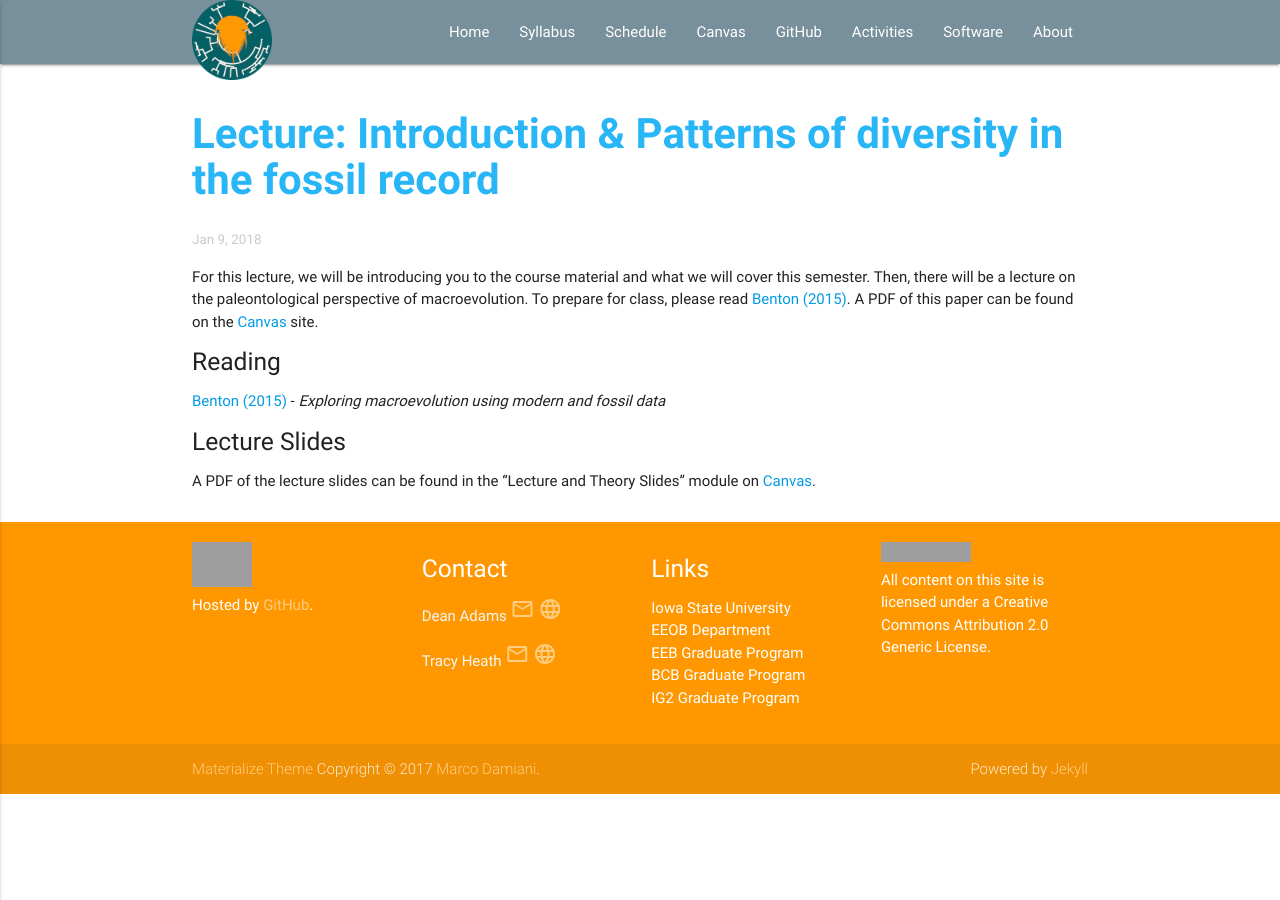
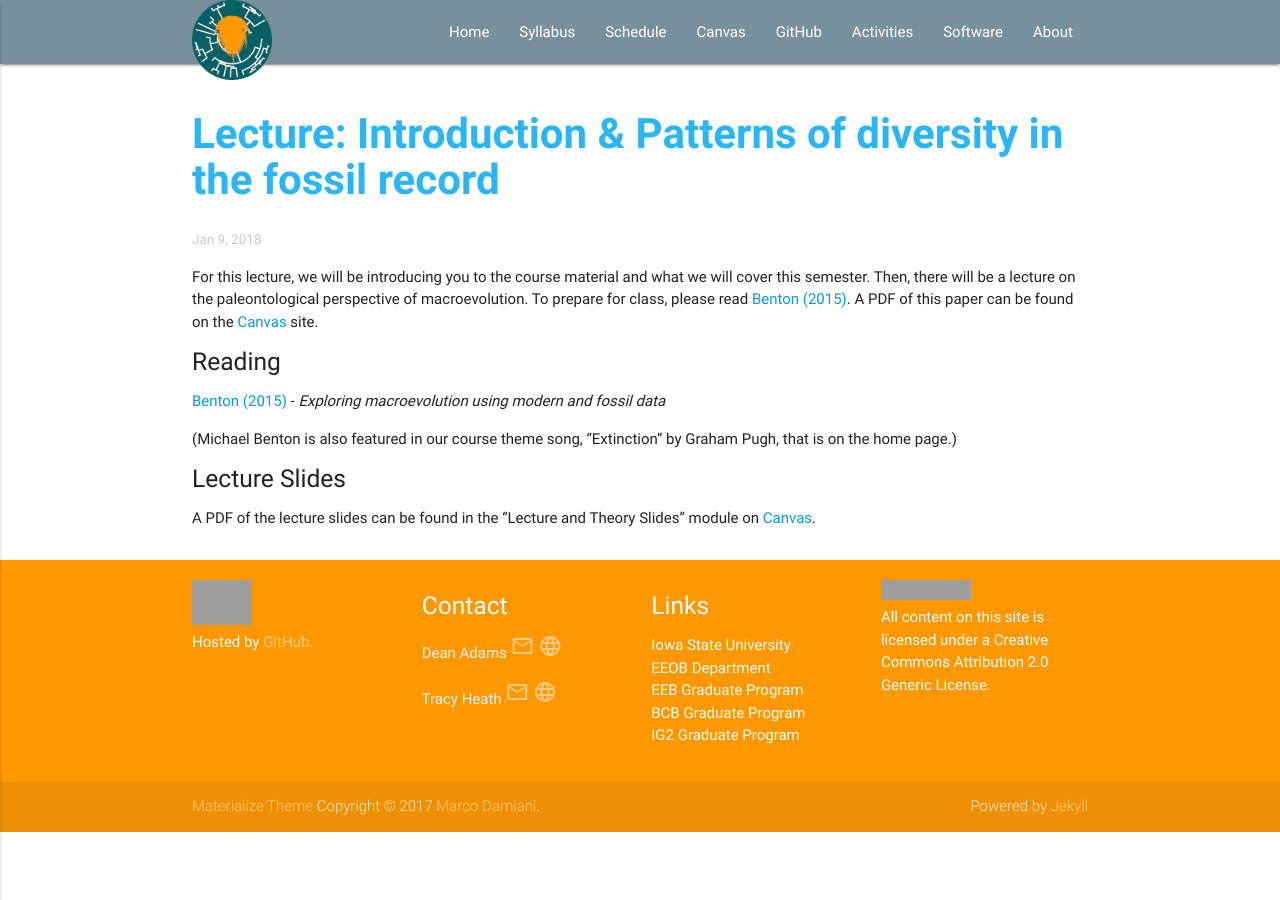
Before and after one commit to EEOB-Macroevolution/EEOB-565X-Spring2018, a Jekyll site: the page built from _posts/2018-01-09-lecture1-post.md, in a window 1280 px wide. Built offline with Jekyll 4.4.1, drawn with Linux system fonts in a browser that asks for light colours; grey boxes are pictures that could not be loaded.

Commit message:
some fun...

```diff
--- a/_layouts/home.html
+++ b/_layouts/home.html
@@ -76,5 +76,10 @@
 </div>
 
   </div>
+<div style="background: #ff9800">
+  <center><h5 class="white-text">Theme Song: "Extinction" by Graham Pugh</h5></center>
+</div>
+<div style="background: #ff9800">
 <iframe width="100%" height="166" scrolling="no" frameborder="no" src="https://w.soundcloud.com/player/?url=https%3A//api.soundcloud.com/tracks/297944078&amp;color=%23ff5500&amp;auto_play=false&amp;hide_related=false&amp;show_comments=true&amp;show_user=true&amp;show_reposts=false&amp;show_teaser=true"></iframe>
 <!-- <iframe width="100%" height="300" scrolling="no" frameborder="no" src="https://w.soundcloud.com/player/?url=https%3A//api.soundcloud.com/tracks/297944078&amp;color=%23ff5500&amp;auto_play=false&amp;hide_related=false&amp;show_comments=true&amp;show_user=true&amp;show_reposts=false&amp;show_teaser=true&amp;visual=true"></iframe> -->
+</div>
--- a/_posts/2018-01-09-lecture1-post.md
+++ b/_posts/2018-01-09-lecture1-post.md
@@ -11,6 +11,8 @@
 
 * [Benton (2015)](http://rspb.royalsocietypublishing.org/content/282/1810/20150569) - _Exploring macroevolution using modern and fossil data_
 
+(Michael Benton is also featured in our course theme song, "Extinction" by Graham Pugh, that is on the home page.)
+
 <h5>Lecture Slides</h5>
 
 A PDF of the lecture slides can be found in the "Lecture and Theory Slides" module on [Canvas](https://canvas.iastate.edu/courses/46870).
```
